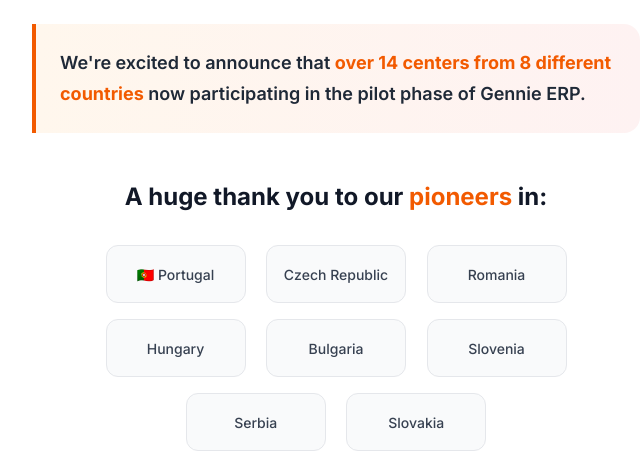
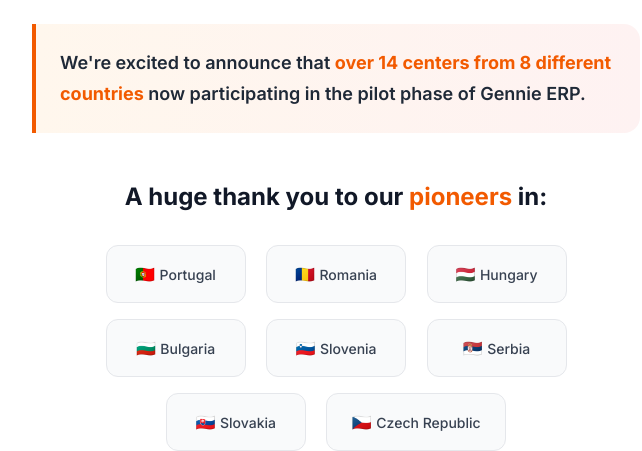
Before and after one commit to far612/gennie_email, a plain HTML site: page email.html in a window 1280 px wide. Shown: the part 358-809 px from the top of the page, without its empty margins (304-946 px from the left). Drawn offline with nearby package versions, Linux system fonts and the light colour scheme.

Commit message:
Add files via upload

```diff
--- a/email.html
+++ b/email.html
@@ -80,49 +80,58 @@
           <div style="display: inline-block; width: 140px; margin: 8px; vertical-align: top;">
             <div
               style="background-color: #f9fafb; border: 1px solid #e5e7eb; border-radius: 12px; padding: 16px 12px; text-align: center; transition: all 0.3s ease;">
-              <span style="font-size: 14px; font-weight: 500; color: #374151;">🇵🇹 Portugal</span>
+              <span>🇵🇹</span>
+              <span style="font-size: 14px; font-weight: 500; color: #374151;">Portugal</span>
             </div>
           </div>
+
           <div style="display: inline-block; width: 140px; margin: 8px; vertical-align: top;">
             <div
               style="background-color: #f9fafb; border: 1px solid #e5e7eb; border-radius: 12px; padding: 16px 12px; text-align: center; transition: all 0.3s ease;">
-              <span style="font-size: 14px; font-weight: 500; color: #374151;">Czech Republic</span>
-            </div>
-          </div>
-          <div style="display: inline-block; width: 140px; margin: 8px; vertical-align: top;">
-            <div
-              style="background-color: #f9fafb; border: 1px solid #e5e7eb; border-radius: 12px; padding: 16px 12px; text-align: center; transition: all 0.3s ease;">
+              <span>🇷🇴</span>
               <span style="font-size: 14px; font-weight: 500; color: #374151;">Romania</span>
             </div>
           </div>
           <div style="display: inline-block; width: 140px; margin: 8px; vertical-align: top;">
             <div
               style="background-color: #f9fafb; border: 1px solid #e5e7eb; border-radius: 12px; padding: 16px 12px; text-align: center; transition: all 0.3s ease;">
+              <span>🇭🇺</span>
               <span style="font-size: 14px; font-weight: 500; color: #374151;">Hungary</span>
             </div>
           </div>
           <div style="display: inline-block; width: 140px; margin: 8px; vertical-align: top;">
             <div
               style="background-color: #f9fafb; border: 1px solid #e5e7eb; border-radius: 12px; padding: 16px 12px; text-align: center; transition: all 0.3s ease;">
+              <span>🇧🇬</span>
               <span style="font-size: 14px; font-weight: 500; color: #374151;">Bulgaria</span>
             </div>
           </div>
           <div style="display: inline-block; width: 140px; margin: 8px; vertical-align: top;">
             <div
               style="background-color: #f9fafb; border: 1px solid #e5e7eb; border-radius: 12px; padding: 16px 12px; text-align: center; transition: all 0.3s ease;">
+              <span>🇸🇮</span>
               <span style="font-size: 14px; font-weight: 500; color: #374151;">Slovenia</span>
             </div>
           </div>
           <div style="display: inline-block; width: 140px; margin: 8px; vertical-align: top;">
             <div
               style="background-color: #f9fafb; border: 1px solid #e5e7eb; border-radius: 12px; padding: 16px 12px; text-align: center; transition: all 0.3s ease;">
+              <span>🇷🇸</span>
               <span style="font-size: 14px; font-weight: 500; color: #374151;">Serbia</span>
             </div>
           </div>
           <div style="display: inline-block; width: 140px; margin: 8px; vertical-align: top;">
             <div
               style="background-color: #f9fafb; border: 1px solid #e5e7eb; border-radius: 12px; padding: 16px 12px; text-align: center; transition: all 0.3s ease;">
+              <span>🇸🇰</span>
               <span style="font-size: 14px; font-weight: 500; color: #374151;">Slovakia</span>
+            </div>
+          </div>
+          <div style="display: inline-block; width: 180px; margin: 8px; vertical-align: top;">
+            <div
+              style="background-color: #f9fafb; border: 1px solid #e5e7eb; border-radius: 12px; padding: 16px 12px; text-align: center; transition: all 0.3s ease;">
+              <span>🇨🇿</span>
+              <span style="font-size: 14px; font-weight: 500; color: #374151;">Czech Republic</span>
             </div>
           </div>
         </div>
```
